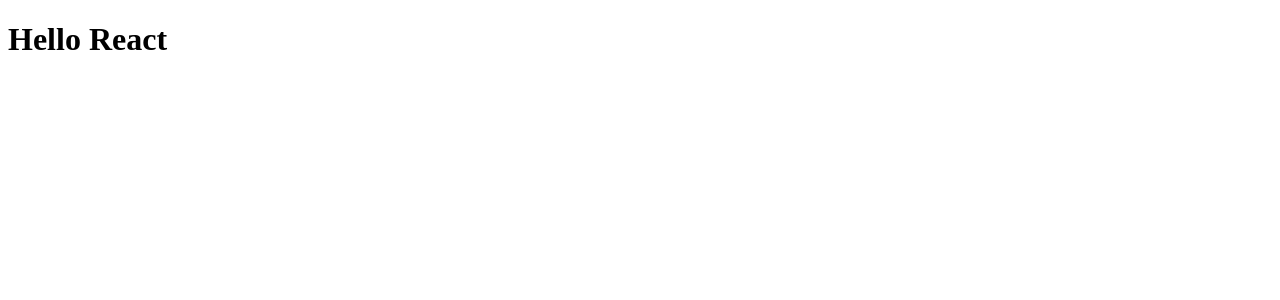
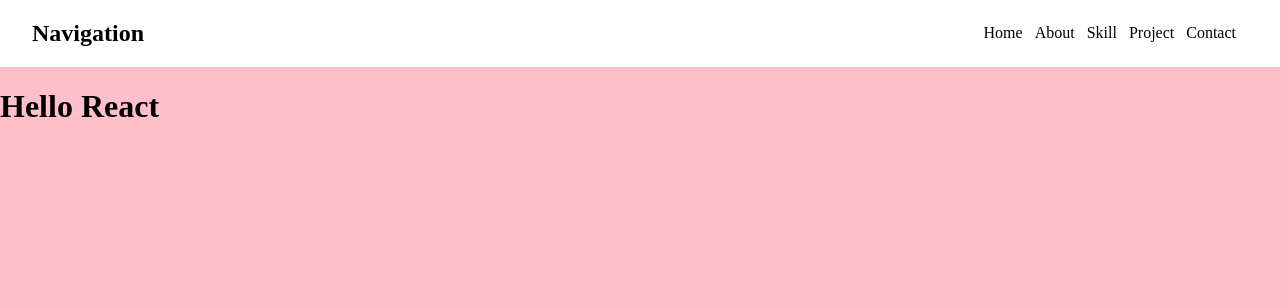
Before and after one commit to h6622/react-portfolio-page, a React (Create React App) app: page / in a window 1280 px wide. Shown: the top 300 px of the page. Built offline with nearby package versions, Linux system fonts and the light colour scheme.

Commit message:
CREATE Navigation component

```diff
--- a/package.json
+++ b/package.json
@@ -5,7 +5,8 @@
   "dependencies": {
     "react": "^16.12.0",
     "react-dom": "^16.12.0",
-    "react-scripts": "3.2.0"
+    "react-scripts": "3.2.0",
+    "styled-components": "^4.4.1"
   },
   "scripts": {
     "start": "react-scripts start",
--- a/src/App.js
+++ b/src/App.js
@@ -1,11 +1,23 @@
 import React from "react";
+import { createGlobalStyle } from "styled-components";
+import Navigation from "./Navigation";
 
-function App() {
+const GlobalStyle = createGlobalStyle`
+    body {
+        padding: 0;
+        margin: 0;
+        background-color: pink;
+    }
+`;
+
+const App = () => {
   return (
     <>
+      <GlobalStyle />
+      <Navigation />
       <h1>Hello React</h1>
     </>
   );
-}
+};
 
 export default App;
--- /dev/null
+++ b/src/Navigation.js
@@ -0,0 +1,43 @@
+import React from "react";
+import styled from "styled-components";
+
+const Nav = styled.nav`
+  display: flex;
+  justify-content: space-between;
+  align-items: center;
+  padding-right: 2em;
+  padding-left: 2em;
+  background-color: white;
+  ul {
+    li {
+      display: inline-block;
+      margin-right: 0.75em;
+      a {
+        text-decoration: none;
+        color: #000;
+      }
+    }
+  }
+`;
+
+const sections = ["Home", "About", "Skill", "Project", "Contact"];
+const navLinks = sections.map(section => {
+  return (
+    <li key={section}>
+      <a href={section}>{section}</a>
+    </li>
+  );
+});
+
+const Navigation = () => {
+  return (
+    <>
+      <Nav>
+        <h1>Navigation</h1>
+        <ul>{navLinks}</ul>
+      </Nav>
+    </>
+  );
+};
+
+export default Navigation;
```
Also changed, not shown: 2 other files (tests, documents, lock files or other folders).
